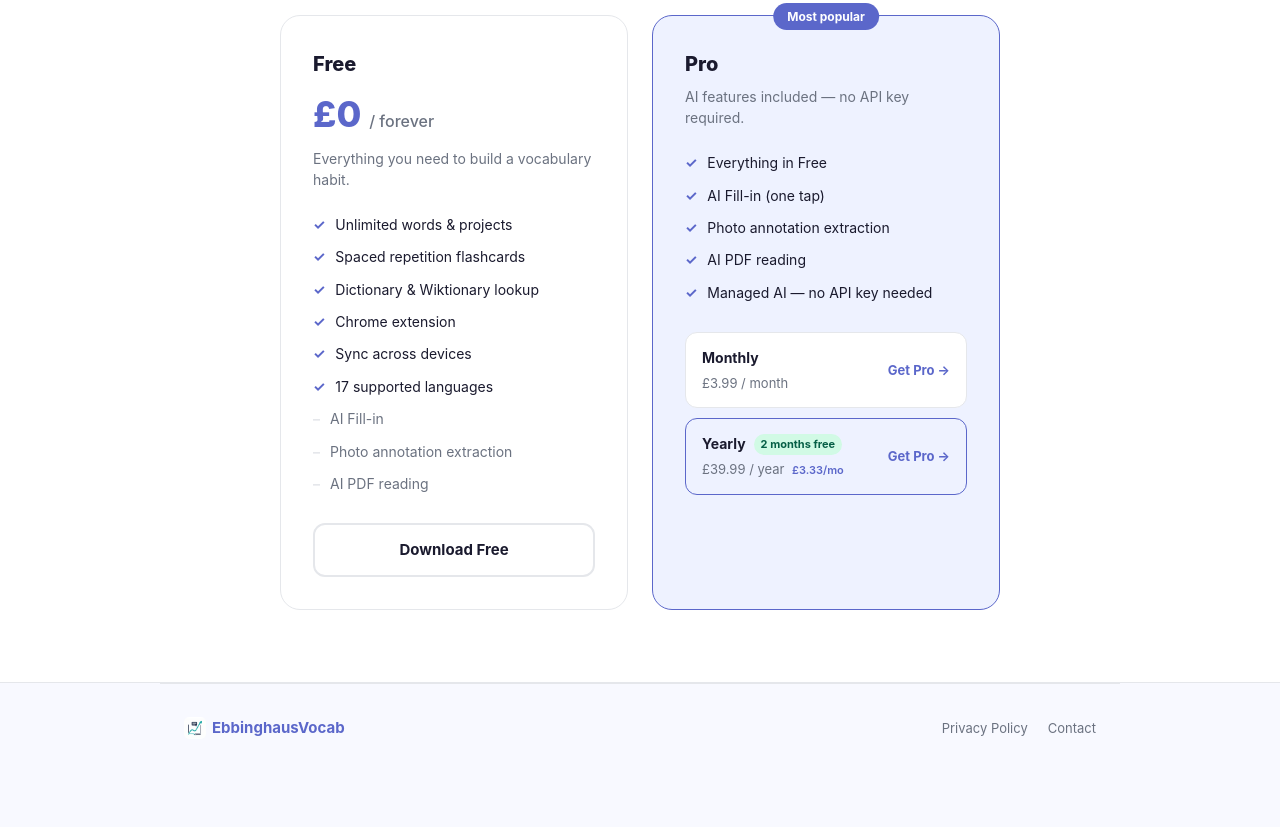
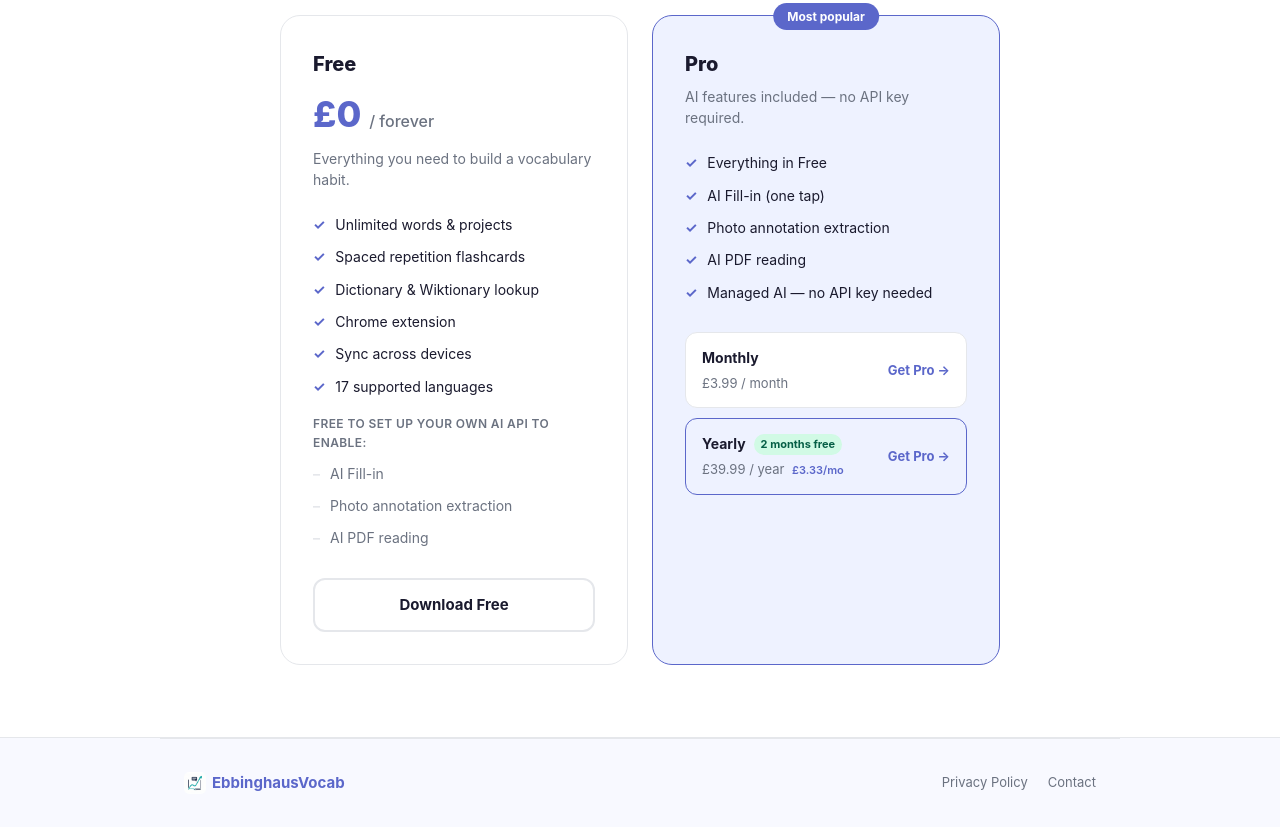
Before and after one commit to Leo-Zhang-Xinyue/ebbinghaus-vocab, a plain HTML site: page index.html in a window 1280 px wide. Shown: the part 3025-3852 px from the top of the page. Before the commit the page ends 3797 px from the top, so only its background shows below. Drawn offline with Linux system fonts and the light colour scheme.

Commit message:
Add own API key note in free plan features

```diff
--- a/index.html
+++ b/index.html
@@ -236,6 +236,8 @@
     .plan-features li::before { content: '✓'; color: var(--primary); font-weight: 700; flex-shrink: 0; }
     .plan-features li.muted { color: var(--muted); }
     .plan-features li.muted::before { content: '–'; color: var(--border); }
+    .plan-features li.section-divider { color: var(--muted); font-size: 12px; font-weight: 600; text-transform: uppercase; letter-spacing: 0.4px; margin-top: 6px; }
+    .plan-features li.section-divider::before { content: none; }
     .plan-btn {
       display: block;
       width: 100%;
@@ -456,6 +458,7 @@
           <li>Chrome extension</li>
           <li>Sync across devices</li>
           <li>17 supported languages</li>
+          <li class="section-divider">Free to set up your own AI API to enable:</li>
           <li class="muted">AI Fill-in</li>
           <li class="muted">Photo annotation extraction</li>
           <li class="muted">AI PDF reading</li>
```
